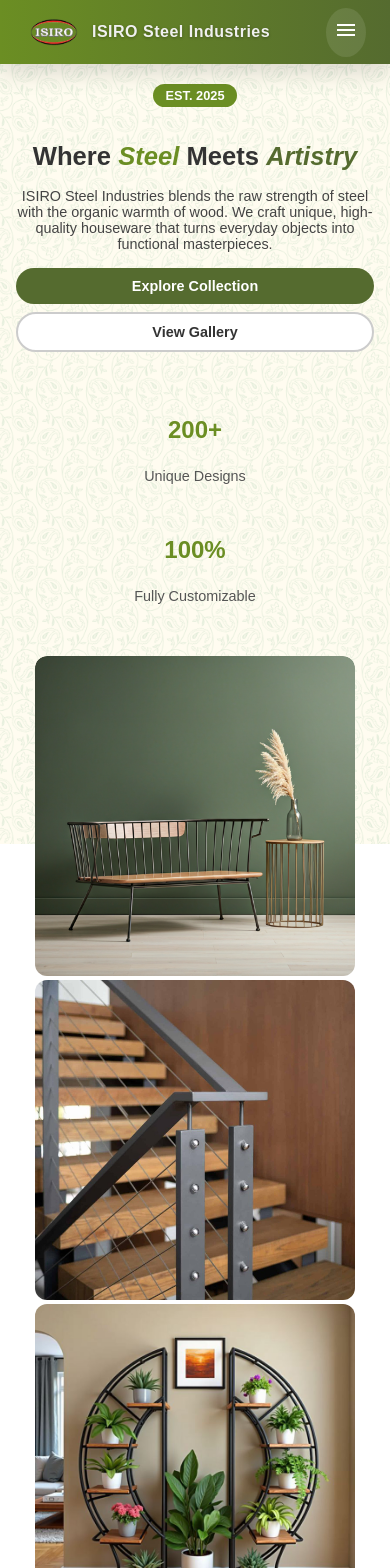
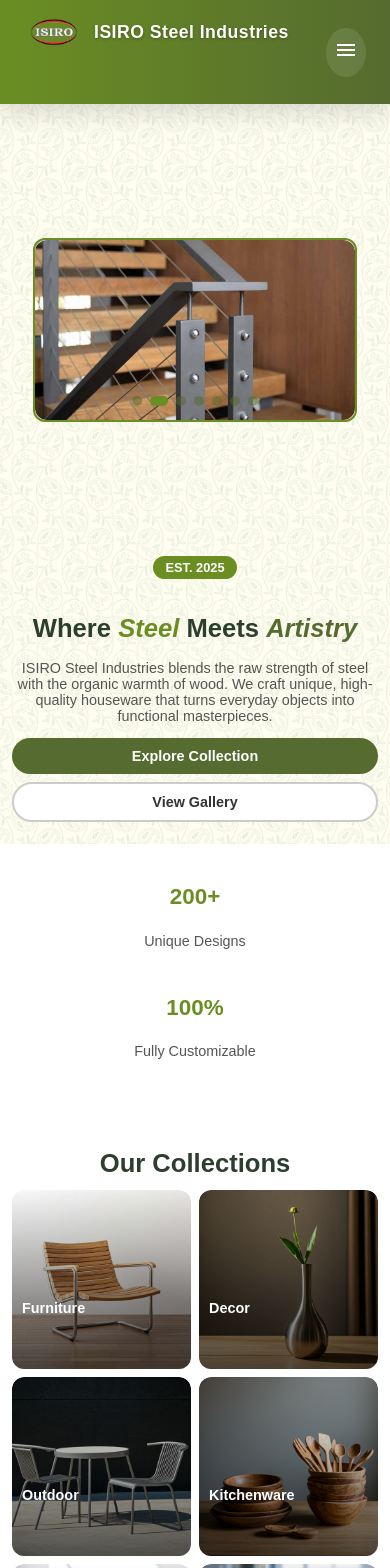
Before and after one commit to Isivara2021/isiro-steel-frontend, a React (Create React App) app: page / in a window 390 px wide. Shown: the top 1568 px of the page. Built offline with nearby package versions, Linux system fonts and the light colour scheme; no server answers.

Commit message:
Updated mobile-first home page, gallery, contact, and navbar CSS

```diff
--- a/src/components/Navbar/Navbar.css
+++ b/src/components/Navbar/Navbar.css
@@ -118,7 +118,7 @@
 }
 
 /* =========================
-   Mobile Navbar Styles
+   Mobile Navbar Styles (Improved)
 ========================= */
 @media (max-width: 768px) {
   /* Hide desktop links */
@@ -134,43 +134,20 @@
   .mobile-menu-overlay {
     position: fixed;
     inset: 0;
-    background: rgba(85, 107, 47, 0.95); /* dark green semi-transparent */
+    background: linear-gradient(180deg, #556b2f, #3e4f1c); /* solid gradient for readability */
     color: #fff;
     display: flex;
     flex-direction: column;
-    justify-content: center;
+    justify-content: flex-start; /* start from top */
     align-items: center;
-    gap: 32px;
+    gap: 24px; /* slightly tighter */
     z-index: 200;
     opacity: 0;
     pointer-events: none;
     transform: translateY(-100%);
     transition: transform 0.4s ease, opacity 0.4s ease;
-    backdrop-filter: blur(6px); /* modern glass effect */
+    padding-top: 80px; /* ensures top is not hidden behind status bar */
   }
-
-  .mobile-menu-close {
-  position: absolute;
-  top: 16px;
-  right: 16px;
-  background: #ce2323;
-  color: #fff;
-  border: none;
-  font-size: 1.4rem;
-  width: 36px;
-  height: 36px;
-  border-radius: 50%;
-  display: flex;
-  justify-content: center;
-  align-items: center;
-  cursor: pointer;
-  transition: background 0.3s ease, transform 0.2s ease;
-}
-
-.mobile-menu-close:hover {
-  background: #9e0909;
-  transform: scale(1.1);
-}
 
   /* Overlay active */
   .mobile-menu-overlay.active {
@@ -181,14 +158,15 @@
 
   /* Mobile links */
   .mobile-menu-overlay a {
-    font-size: 1.6rem;
+    font-size: 1.5rem;
     font-weight: 600;
     text-decoration: none;
     color: #fff;
     text-align: center;
     width: 100%;
-    padding: 10px 0;
-    transition: all 0.3s ease;
+    padding: 12px 0;
+    border-bottom: 1px solid rgba(255, 255, 255, 0.1);
+    transition: color 0.3s ease, transform 0.2s ease;
   }
 
   .mobile-menu-overlay a:hover {
@@ -196,14 +174,42 @@
     transform: scale(1.05);
   }
 
+  /* Mobile close button */
+  .mobile-menu-close {
+    position: absolute;
+    top: 16px;
+    right: 16px;
+    background: gray;
+    color: #fff;
+    border: none;
+    font-size: 1.4rem;
+    width: 38px;
+    height: 38px;
+    border-radius: 50%;
+    display: flex;
+    justify-content: center;
+    align-items: center;
+    cursor: pointer;
+    transition: background 0.3s ease, transform 0.2s ease;
+    z-index: 210;
+  }
+
+  .mobile-menu-close:hover {
+    background: gray;
+    transform: scale(1.1);
+  }
+
   /* Logo section on mobile */
   .logo-section {
-    gap: 8px;
+    gap: 10px;
+    margin-bottom: 40px;
   }
 
   .logo-text {
-    font-size: 1rem;
+    font-size: 1.1rem;
     white-space: nowrap;
+    color: #fff;
+    text-shadow: 0 1px 3px rgba(0,0,0,0.3);
   }
 
   .logo-icon {
--- a/src/pages/Contact/Contact.css
+++ b/src/pages/Contact/Contact.css
@@ -239,7 +239,7 @@
   }
 
   .contact-form .form-topic {
-    font-size: 1.1rem;
+    font-size: 1.2rem;
     gap: 6px;
   }
 
--- a/src/pages/Gallery/Gallery.css
+++ b/src/pages/Gallery/Gallery.css
@@ -415,7 +415,7 @@
   }
 
   .image-card {
-    border-radius: 12px;
+    border-radius: 5px;
   }
 
   .lightbox-content {
--- a/src/pages/Home/Home.css
+++ b/src/pages/Home/Home.css
@@ -300,29 +300,65 @@ body::before {
 @media (max-width: 768px) {
   /* Hero section layout */
   .hero-section {
-    flex-direction: column-reverse; /* text below image */
+    flex-direction: column; /* image on top, text below */
     align-items: center;
-    padding: 20px 16px;
-    gap: 20px;
+    padding: 16px 12px;
+    gap: 16px;
+  }
+
+  /* Hero image */
+  .hero-right {
+    width: 100%;
+    order: 1;
+    display: flex;
+    justify-content: center;
+  }
+
+  .hero-image-frame {
+    width: 100%;
+    max-width: 320px;
+    border-radius: 12px;
+    overflow: hidden;
+    position: relative;
+    background: #f0f0f0;
+    aspect-ratio: 16/9; /* frame ratio */
+  }
+
+  .hero-image-frame img {
+    width: 100%;
+    height: 100%;
+    object-fit: cover;
+    position: absolute;
+    top: 0;
+    left: 0;
+    opacity: 0;
+    transition: opacity 1.2s ease-in-out;
+    border-radius: 12px;
+  }
+
+  .hero-image-frame img.active {
+    opacity: 1;
+    z-index: 2;
   }
 
   /* Hero text */
   .hero-left {
     width: 100%;
+    order: 2;
     text-align: center;
-    order: 2;
   }
 
   .hero-left h1 {
-    font-size: 2rem;
+    font-size: 1.9rem;
     line-height: 1.3;
-    margin-bottom: 12px;
+    margin-bottom: 10px;
+    color: #2c3e2e;
   }
 
   .hero-left p {
     font-size: 1rem;
-    color: #444;
-    margin-bottom: 16px;
+    color: #555;
+    margin-bottom: 14px;
   }
 
   .hero-buttons {
@@ -334,16 +370,17 @@ body::before {
     width: 100%;
     font-size: 0.95rem;
     padding: 12px 0;
+    border-radius: 50px;
   }
 
   .hero-stats {
     flex-direction: column;
-    gap: 12px;
-    margin-bottom: 16px;
+    gap: 10px;
+    margin-bottom: 14px;
   }
 
   .hero-stats h3 {
-    font-size: 1.5rem;
+    font-size: 1.4rem;
     color: #6b8e23;
   }
 
@@ -352,65 +389,61 @@ body::before {
     color: #555;
   }
 
-  /* Hero image */
-  .hero-right {
-    width: 100%;
-    order: 1;
+  /* Hero dots (slider indicators) */
+  .hero-dots {
     display: flex;
+    gap: 8px;
     justify-content: center;
-    margin-bottom: 16px;
+    margin-top: 8px;
   }
 
-  .hero-image-frame {
-    width: 100%;
-    max-width: 320px;
-    border-radius: 12px;
-    overflow: hidden;
-    border: none;
-    aspect-ratio: auto; /* natural image height */
-    background: none;
+  .hero-dot {
+    width: 10px;
+    height: 10px;
+    border-radius: 50%;
+    background: rgba(85, 107, 47, 0.5);
+    cursor: pointer;
+    transition: all 0.3s ease;
   }
 
-  .hero-image-frame img {
-    width: 100%;
-    height: auto;
+  .hero-dot.active {
+    width: 18px;
     border-radius: 12px;
-    opacity: 1 !important;
-    transform: none !important;
-    position: relative;
-    z-index: 2;
+    background: #6b8e23;
   }
 
   /* Collections section adjustments */
   .collections-section {
-    padding: 30px 16px;
+    padding: 24px 12px;
     text-align: left;
   }
 
   .collections-section h2 {
     font-size: 1.6rem;
-    margin-bottom: 16px;
+    margin-bottom: 12px;
     text-align: center;
   }
 
   .collections-grid {
     grid-template-columns: repeat(auto-fill, minmax(140px, 1fr));
-    gap: 12px;
+    gap: 10px;
   }
 
   .collection-card {
-    padding-top: 100%; /* square for mobile scrolling */
+    padding-top: 100%;
     border-radius: 12px;
+    overflow: hidden;
   }
 
   .collection-image img {
     object-fit: cover;
+    border-radius: 12px;
   }
 
   .collection-text {
-    bottom: 12px;
-    left: 12px;
-    right: 12px;
+    bottom: 10px;
+    left: 10px;
+    right: 10px;
   }
 
   .collection-text h4 {
```
